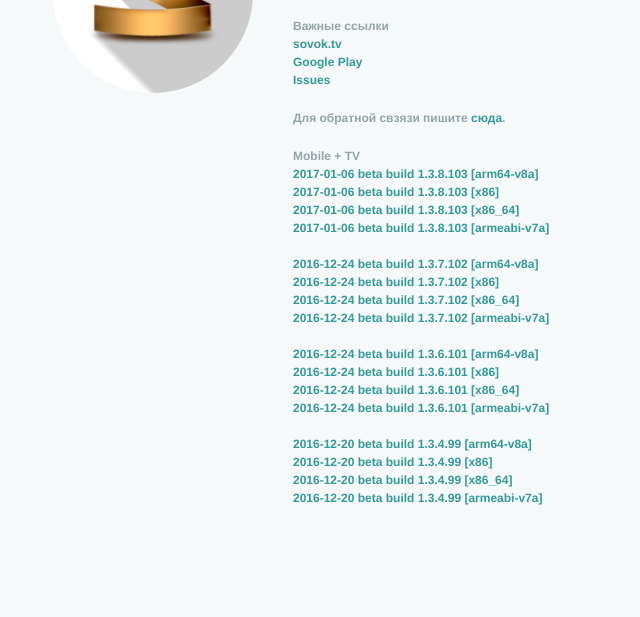
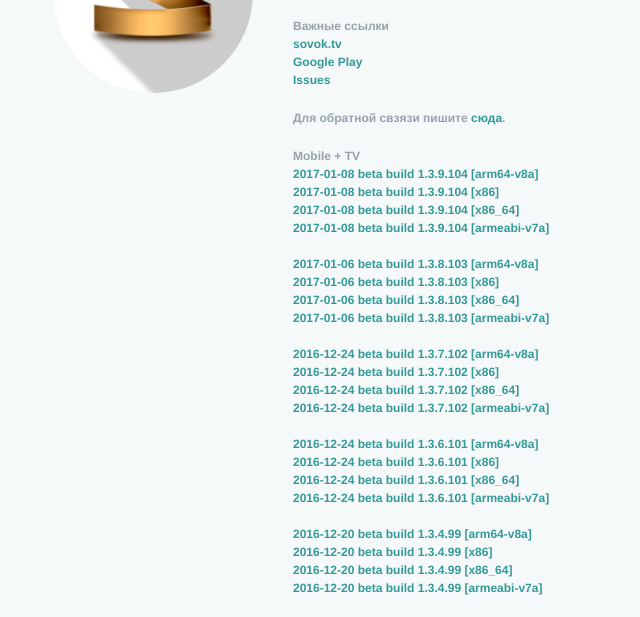
Before and after one commit to ggface/sovoktv, a plain HTML site: page index.html in a window 1280 px wide. Shown: the part 235-852 px from the top of the page, without its empty margins (75-715 px from the left). Before the commit the page ends 800 px from the top, so only its background shows below. Drawn offline with Linux system fonts and the light colour scheme.

Commit message:
build 1.3.9.104

```diff
--- a/index.html
+++ b/index.html
@@ -38,6 +38,14 @@
 
 			<p>
 				Mobile + TV<br>
+				<a href="https://yadi.sk/d/a9igOCgH37j6fx" target="_blank">2017-01-08 beta build 1.3.9.104 [arm64-v8a]</a>
+				<br>
+				<a href="https://yadi.sk/d/pDVQi_Ez37j6hS" target="_blank">2017-01-08 beta build 1.3.9.104 [x86]</a>
+				<br>
+				<a href="https://yadi.sk/d/alweTrqd37j6gj" target="_blank">2017-01-08 beta build 1.3.9.104 [x86_64]</a>
+				<br>
+				<a href="https://yadi.sk/d/hJg8_GJT37j6gH" target="_blank">2017-01-08 beta build 1.3.9.104 [armeabi-v7a]</a>
+				<br><br>
 				<a href="https://yadi.sk/d/xQNLYuv437QB4w" target="_blank">2017-01-06 beta build 1.3.8.103 [arm64-v8a]</a>
 				<br>
 				<a href="https://yadi.sk/d/Fs7R27Ti37QB6M" target="_blank">2017-01-06 beta build 1.3.8.103 [x86]</a>
```
